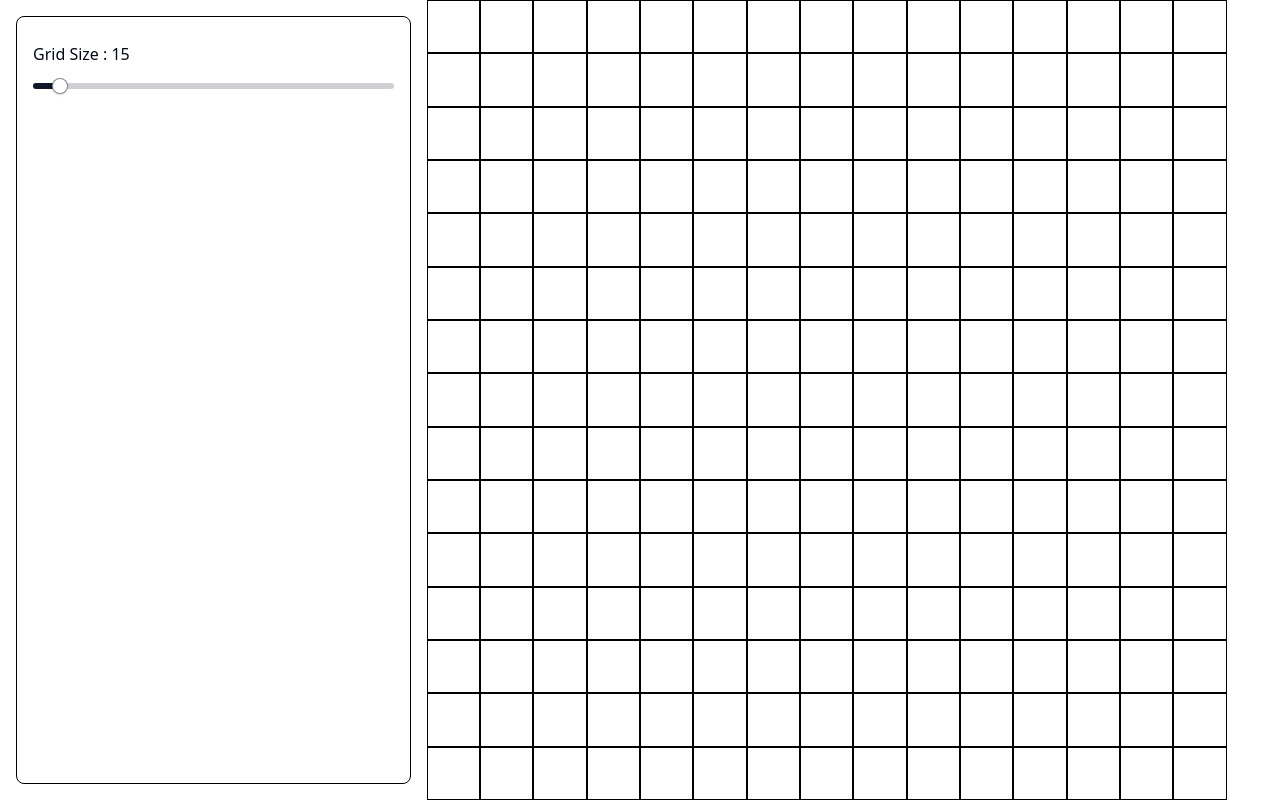
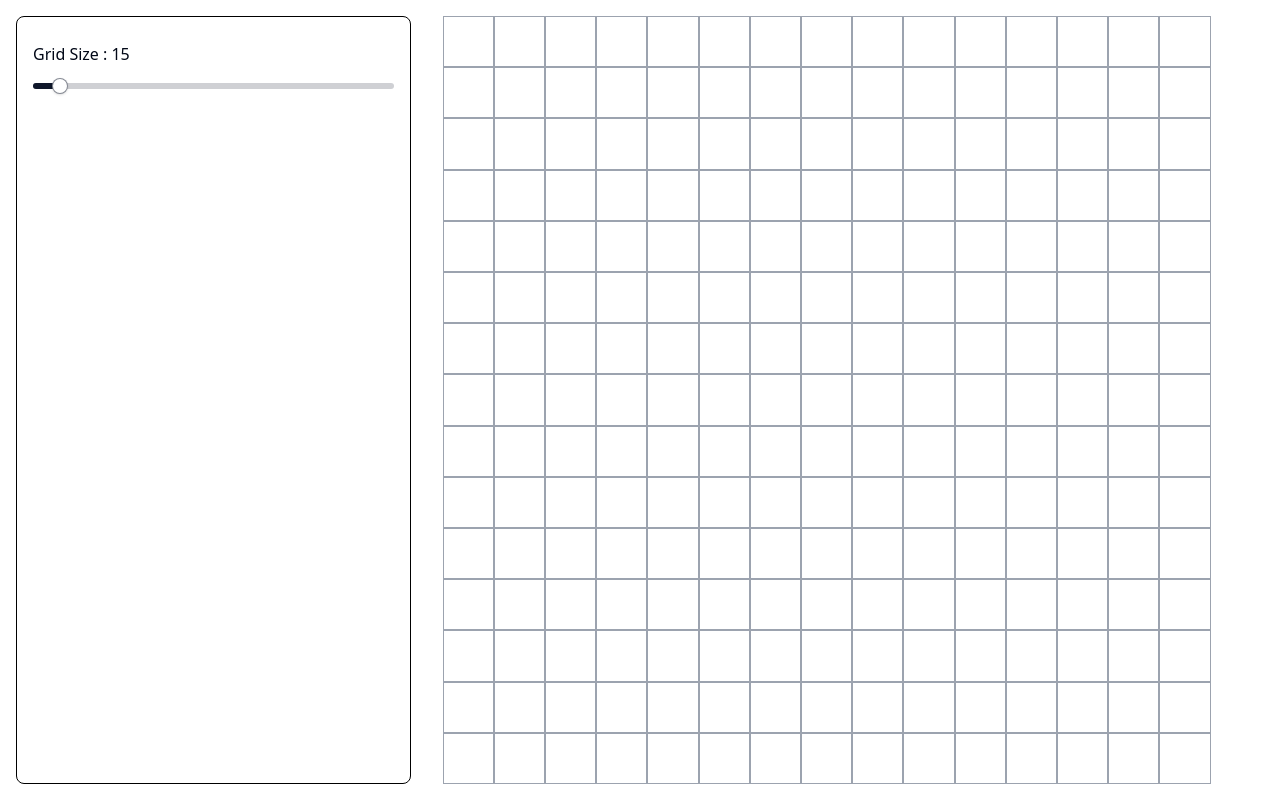
Before and after one commit to InfantAjayVenus/game-of-life, a React (Vite) app: page / in a window 1280 px wide. Built offline with nearby package versions, Linux system fonts and the light colour scheme.

Commit message:
[grid] feat: add edit mode controls

```diff
--- a/src/components/Grid/Cell.tsx
+++ b/src/components/Grid/Cell.tsx
@@ -1,9 +1,18 @@
-export default function Cell({ value, updateCell }: { value: Boolean, updateCell: (updatedCellState: Boolean) => void }) {
+export default function Cell({ value, isEdit, updateCell }: { isEdit: Boolean, value: Boolean, updateCell: (updatedCellState: Boolean) => void }) {
     return (
         <>
             <div
-                className={`box-border border border-black ${value ? "bg-black hover:bg-gray-700" : "bg-transparent hover:bg-gray-400"} text-center`}
+                className={
+                    `
+                    box-border
+                    border
+                    ${isEdit? "border-black" : "border-gray-400"}
+                    ${value ? "bg-black " : "bg-transparent "}
+                    ${isEdit ? `${value ? 'hover:bg-gray-700' : "hover:bg-gray-400"}` : ""}
+                    `
+                }
                 onClick={() => {
+                    if(!isEdit) return;
                     updateCell(!value);
                 }}
             />
--- a/src/components/Grid/Row.tsx
+++ b/src/components/Grid/Row.tsx
@@ -1,12 +1,13 @@
 import Cell from "./Cell";
 
-export default function Row({ values, updateRow }: { values: Boolean[], updateRow: (updatedRowValues: Boolean[]) => void }) {
+export default function Row({ isEdit, values, updateRow }: { isEdit: Boolean, values: Boolean[], updateRow: (updatedRowValues: Boolean[]) => void }) {
     return (
         <>
             <div className="grid w-full grid-flow-col-dense">
                 {values.map((cellValue, index) => (
                     <>
                         <Cell
+                            isEdit={isEdit}
                             value={cellValue}
                             updateCell={(updateCellState) => {
                                 const updatedRowState = [...values];
--- a/src/components/Grid/index.tsx
+++ b/src/components/Grid/index.tsx
@@ -1,12 +1,13 @@
 import Row from "./Row"
 
-export default function Grid({ values, updateGrid }: { values: Boolean[][], updateGrid: (updatedGridState: Boolean[][]) => void }) {
+export default function Grid({ values, isEdit, updateGrid }: { isEdit: Boolean, values: Boolean[][], updateGrid: (updatedGridState: Boolean[][]) => void }) {
     return (
         <>
-            <div className="m-auto w-[100vh] h-[100vh] max-h-[100vh] grid grid-flow-row" >
+            <div className="p-4 w-[100vh] h-[100vh] max-h-[100vh] grid grid-flow-row" >
                 {values.map((row, index) => {
                     return (
                         <Row
+                            isEdit={isEdit}
                             values={row}
                             updateRow={(updatedRowValues) => {
                                 const updatedGridState = [...values];
```
